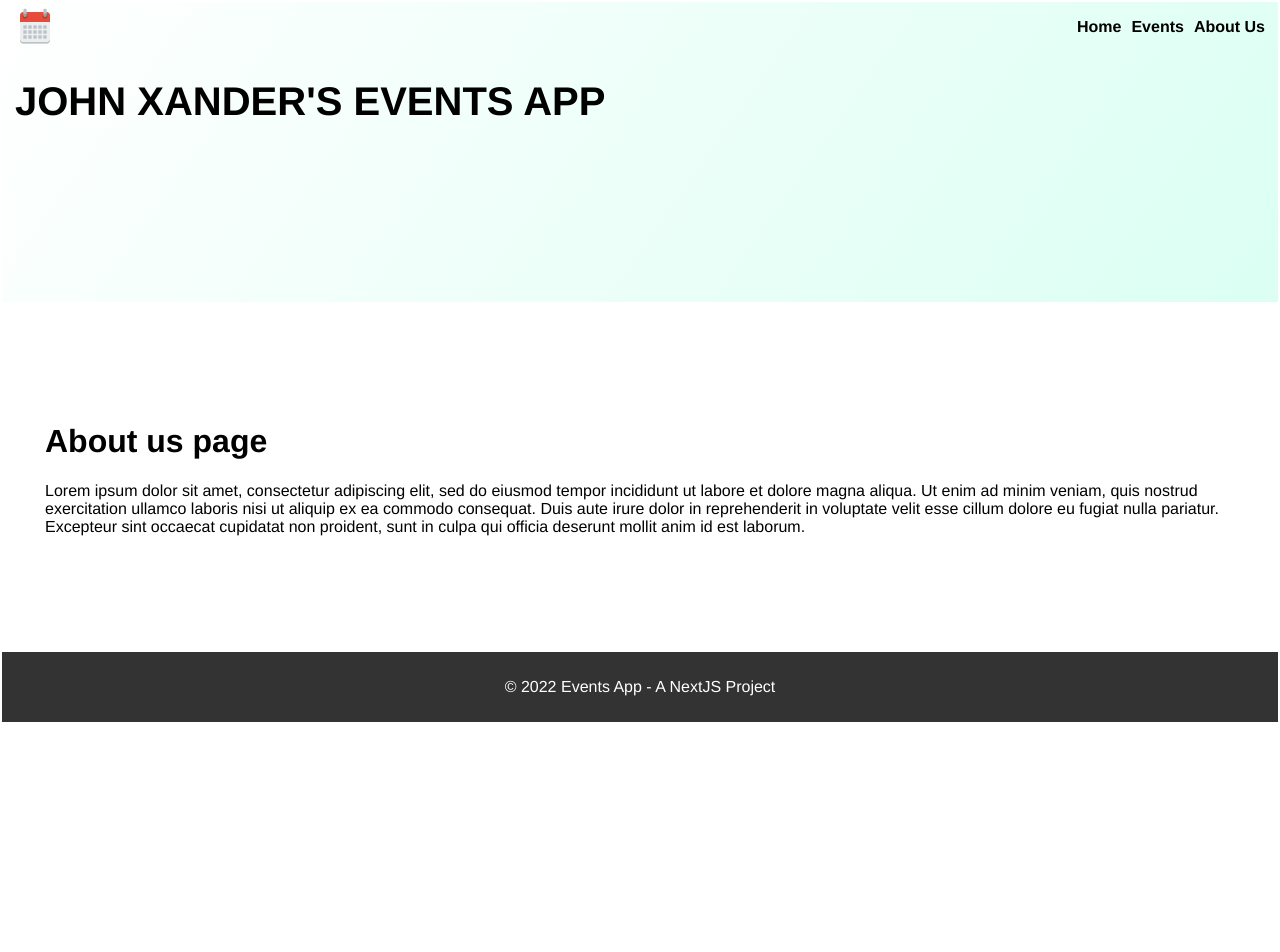
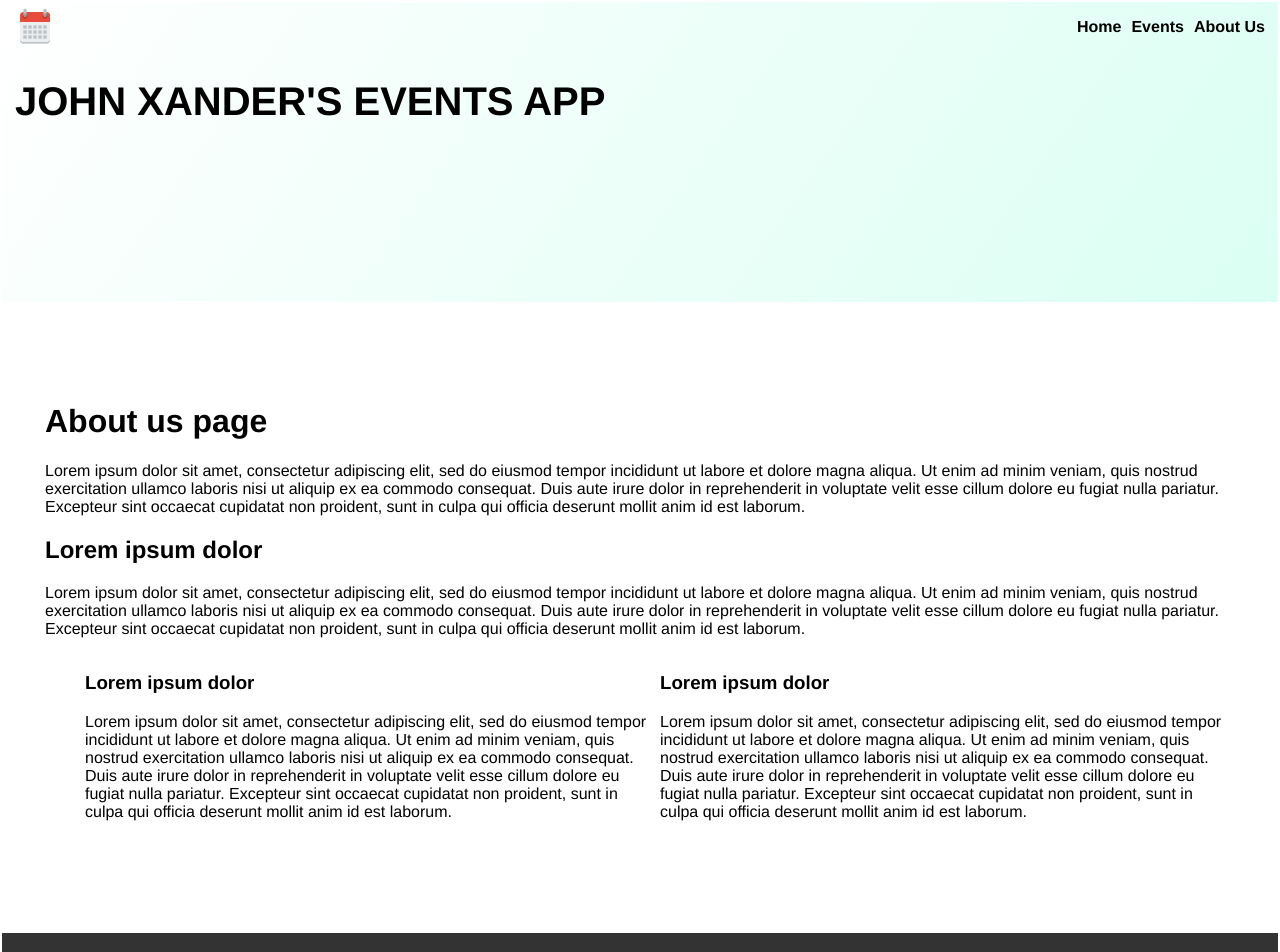
Before and after one commit to JohnXander/events-app, a Next.js app: page /about-us in a window 1280 px wide. Shown: the top 952 px of the page. Before the commit the page ends 800 px from the top, so only its background shows below. Built offline with nearby package versions, Linux system fonts and the light colour scheme.

Commit message:
add style to about page

```diff
--- a/pages/about-us.js
+++ b/pages/about-us.js
@@ -10,7 +10,43 @@ const AboutUsPage = () => {
             reprehenderit in voluptate velit esse cillum dolore eu fugiat nulla
             pariatur. Excepteur sint occaecat cupidatat non proident, sunt in
             culpa qui officia deserunt mollit anim id est laborum.
-          </p>
+            </p>
+            <h2>Lorem ipsum dolor</h2>
+            <p>
+                Lorem ipsum dolor sit amet, consectetur adipiscing elit,
+                sed do eiusmod tempor incididunt ut labore et dolore magna aliqua.
+                Ut enim ad minim veniam, quis nostrud exercitation ullamco laboris
+                nisi ut aliquip ex ea commodo consequat. Duis aute irure dolor in
+                reprehenderit in voluptate velit esse cillum dolore eu fugiat nulla
+                pariatur. Excepteur sint occaecat cupidatat non proident, sunt in
+                culpa qui officia deserunt mollit anim id est laborum.
+            </p>
+            <ul className="about_us_list">
+                <li>
+                    <h3>Lorem ipsum dolor</h3>
+                    <p>
+                        Lorem ipsum dolor sit amet, consectetur adipiscing elit,
+                        sed do eiusmod tempor incididunt ut labore et dolore magna aliqua.
+                        Ut enim ad minim veniam, quis nostrud exercitation ullamco laboris
+                        nisi ut aliquip ex ea commodo consequat. Duis aute irure dolor in
+                        reprehenderit in voluptate velit esse cillum dolore eu fugiat nulla
+                        pariatur. Excepteur sint occaecat cupidatat non proident, sunt in
+                        culpa qui officia deserunt mollit anim id est laborum.
+                    </p>
+                </li>
+                <li>
+                    <h3>Lorem ipsum dolor</h3>
+                    <p>
+                        Lorem ipsum dolor sit amet, consectetur adipiscing elit,
+                        sed do eiusmod tempor incididunt ut labore et dolore magna aliqua.
+                        Ut enim ad minim veniam, quis nostrud exercitation ullamco laboris
+                        nisi ut aliquip ex ea commodo consequat. Duis aute irure dolor in
+                        reprehenderit in voluptate velit esse cillum dolore eu fugiat nulla
+                        pariatur. Excepteur sint occaecat cupidatat non proident, sunt in
+                        culpa qui officia deserunt mollit anim id est laborum.
+                    </p>
+                </li>
+            </ul>
         </div>
     )
 }
--- a/styles/globals.sass
+++ b/styles/globals.sass
@@ -38,7 +38,8 @@ main
   width: 100%
   max-width: 1250px
   margin: auto
-  padding: 100px 30px
+  padding: 80px 30px
+  min-height: 400px
   .home_body
     display: flex
     flex-direction: column
@@ -61,6 +62,28 @@ main
         border-radius: 3px
         width: 50%
 
+.about_us_list
+  display: flex
+  flex-direction: row
+  list-style-type: none
+
+.events_page
+  div
+    display: flex
+    flex-direction: row
+    flex-wrap: wrap
+    gap: 20px
+    .card
+      position: relative
+      h2
+        position: absolute
+        top: 50%
+        text-align: center
+        font-size: 34px
+        color: white
+        text-transform: uppercase
+        text-shadow: 1px 1px 20px black
+
 footer
   background-color: #333
   color: #fff
```
Also changed, not shown: pages/events/index.js (+6 -3 lines).
